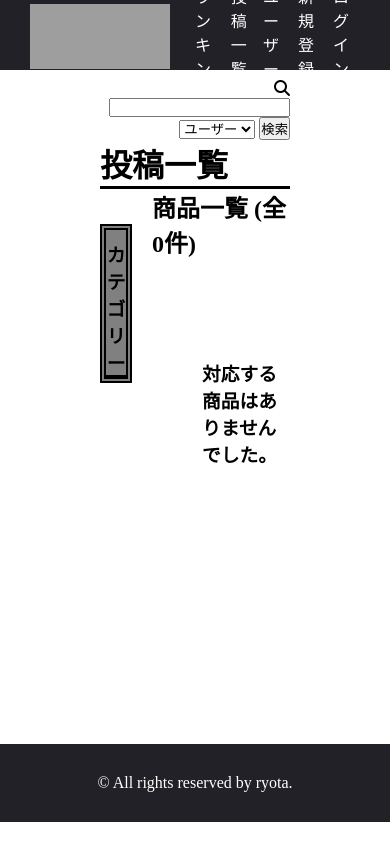
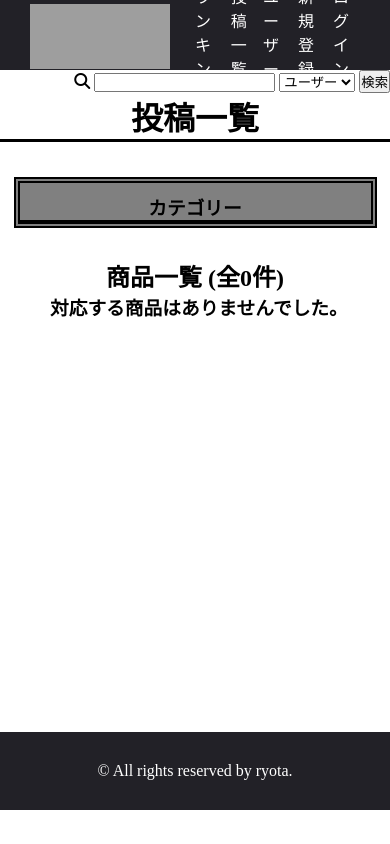
Before and after one commit to Hitohito1023/recommenders-fix, a Rails app: page /post_items in a window 390 px wide. Run offline with Rails 7, Linux system fonts and the light colour scheme; data that the repository does not hold is empty; style sheets or scripts are compiled from the project's sources; parts of the project's set-up code (start-up, migrations or seed data) failed here and were passed over; some libraries are stand-ins or nearby versions; grey boxes are pictures that could not be loaded.

```diff
--- a/app/assets/stylesheets/application.scss
+++ b/app/assets/stylesheets/application.scss
@@ -273,3 +273,20 @@ footer {
     }
   }
 }
+
+
+// レスポンシブ対応-------------------------------------------------------
+
+@media screen and (max-width:480px) {
+
+  main {
+    width: 100%;
+    padding: 0px;
+    h1 {
+      text-align: center;
+    }
+  }
+
+
+
+}
--- a/app/assets/stylesheets/post_items.scss
+++ b/app/assets/stylesheets/post_items.scss
@@ -53,7 +53,7 @@
         margin: 20px 30px 0 0;
         text-align: center;
       }
-      h3 {
+      h2 {
         margin: 100px auto;
       }
     }
@@ -292,3 +292,32 @@
     margin: 20px auto;
   }
 }
+
+// レスポンシブ対応-------------------------------------------------------
+
+@media screen and (max-width:480px) {
+  .post-item-index {
+    display: block;
+    .genre-sidebar {
+      width: 90%;
+      margin: 35px auto 30px;
+      a {
+        border-bottom: 1px solid black;
+        font-size: 20px;
+      }
+    }
+    .post-item-content {
+      width: 100%;
+      h2 {
+        text-align: center;
+      }
+      .post-item {
+
+        a {
+        }
+      }
+    }
+  }
+
+
+}
--- a/app/views/layouts/application.html.erb
+++ b/app/views/layouts/application.html.erb
@@ -1,6 +1,7 @@
 <!DOCTYPE html>
 <html>
   <head>
+  <%# ↓レスポンシブ対応のため一文追加  %>
     <meta name="viewport" content="width=device-width,initial-scale=1.0">
     <title>Recommenders</title>
     <%= csrf_meta_tags %>
```
Also changed, not shown: app/assets/stylesheets/home.scss (+7 -0 lines).
